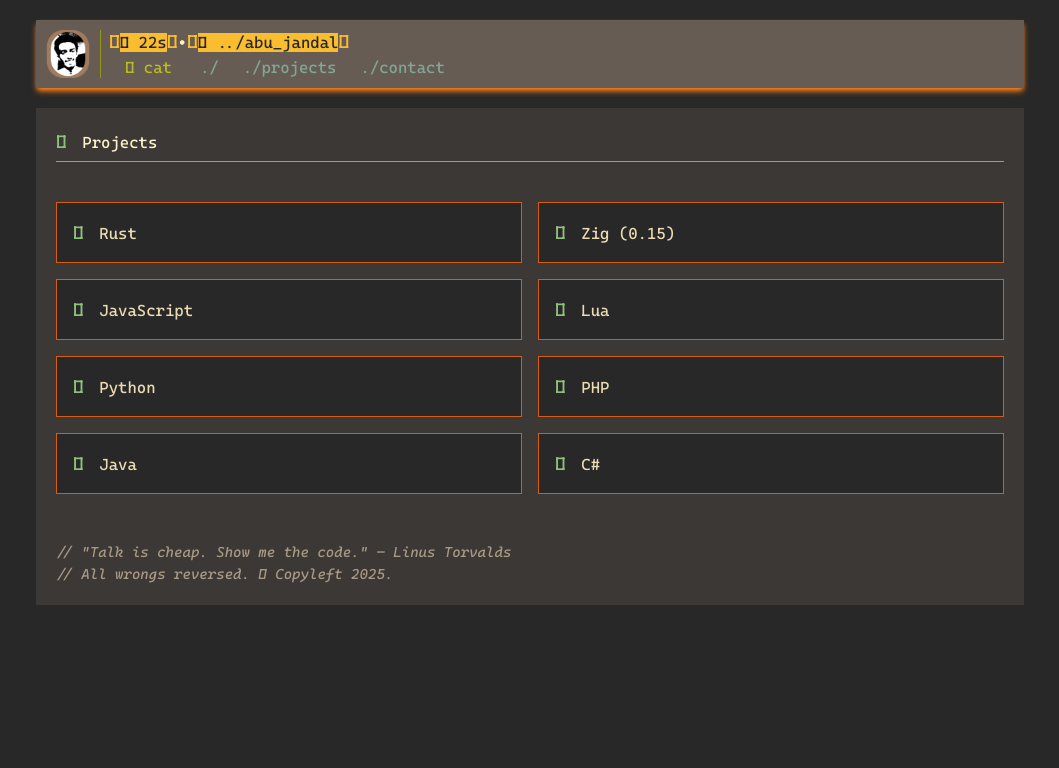
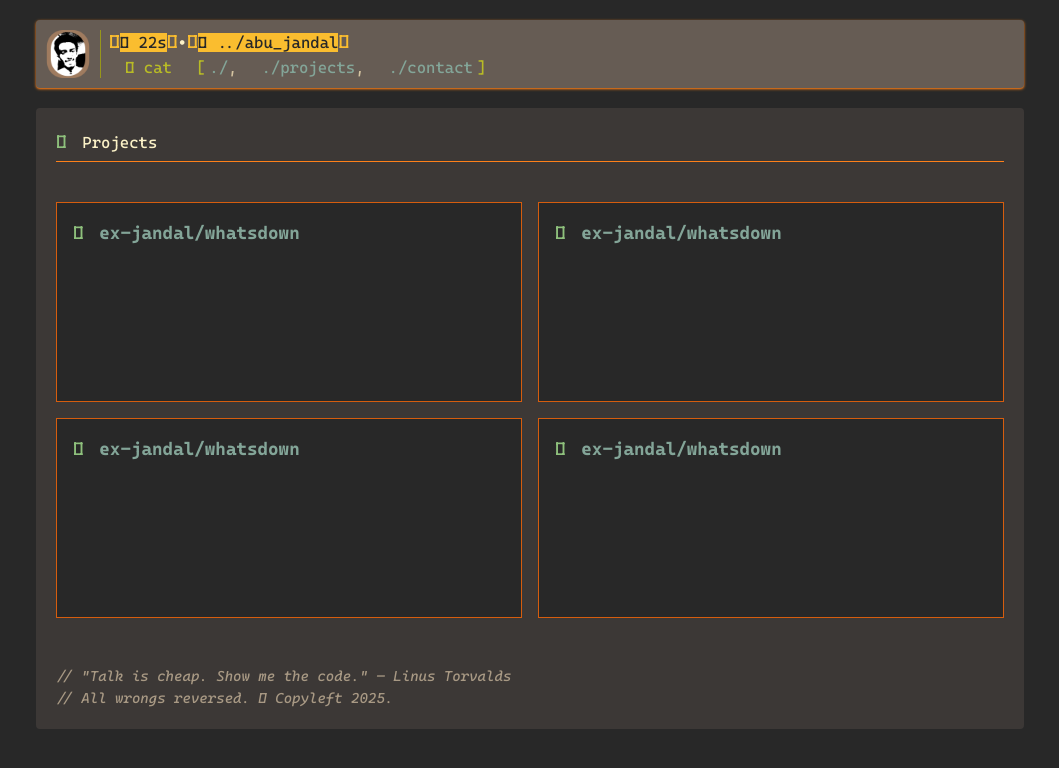
Before and after one commit to ex-jandal/my-portfolio, a SvelteKit app: page /projects in a window 1280 px wide. Shown: the top 768 px of the page, without its empty margins (110-1169 px from the left). Built offline with nearby package versions, Linux system fonts and the light colour scheme; a web font is replaced by a local one.

Commit message:
add redius to corner, makeup the project cards, fix the small screens' navbar

```diff
--- a/src/routes/+layout.svelte
+++ b/src/routes/+layout.svelte
@@ -23,7 +23,7 @@ a:playing {
 </style>
 
 <div class="max-w-257 m-auto">
-  <header class="bg-gruvbox-dark3 shadow-gruvbox-bright-orange shadow-md text-gruvbox-bright-orange m-5">
+  <header class="bg-gruvbox-dark3 shadow-gruvbox-bright-orange shadow-sm text-gruvbox-bright-orange m-5 rounded-sm">
     <nav class="flex flex-row justify-between items-center pl-2 pr-2 py-2">
       <div class="flex flex-row items-center gap-2">
           <img src="{favicon256}" class="h-12 hidden sm:inline pr-2 border-r border-gruvbox-green" alt="">
@@ -36,42 +36,43 @@ a:playing {
 
           <div class="ml-4 flex flex-row">
             <img src="{favicon256}" class="h-6 inline sm:hidden pr-2 mr-2 border-r border-gruvbox-green" alt="">
-            <div class="text-gruvbox-bright-green flex flex-row gap-2">
+            <div class="text-gruvbox-bright-green flex flex-row gap-1">
               <span>󱆃 cat</span>
+              <span class="sm:ml-5 ml-2">[</span>
               <button onclick={() => menu_clecked = true}
-                class="sm:hidden relative -translate-x-3 translate-y-0.5 scale-[60%] text-gruvbox-gray hover:cursor-pointer bg-gruvbox-dark1 opacity-70 hover:opacity-100 transition-all duration-200 rounded-xl px-3">󰇘</button>
+                class="sm:hidden relative translate-y-0.5 scale-[75%] text-gruvbox-gray hover:cursor-pointer bg-gruvbox-dark1 opacity-70 hover:opacity-100 transition-all duration-200 rounded-xl px-3">󰇘</button>
 
               {#if (menu_clecked.valueOf())}
-                <button in:slide={{ duration: 400 }} out:blur={{ duration: 400 }} onclick={() => menu_clecked = false} class="absolute h-screen w-screen top-0 left-0 backdrop-opacity-70">
-                  <div class="absolute text-start w-40 top-20 left-30 bg-gruvbox-dark0 flex flex-col items-baseline p-5 rounded-4xl">
+                <button in:blur={{ duration: 400 }} out:blur={{ duration: 400 }} onclick={() => menu_clecked = false} class="fixed h-screen w-screen top-0 left-0 bg-gruvbox-dark1 opacity-50">&af;
+                </button>
+                  <button onclick={() => menu_clecked = false} in:slide={{ duration: 400 }} out:blur={{ duration: 400 }} class="absolute text-start w-40 top-20 left-30 bg-gruvbox-dark0 flex flex-col gap-3 items-baseline p-5 border border-gruvbox-orange rounded-sm">
                     <a class="block w-full" href="/">./</a>
                     <a class="block w-full" href="/projects">./projects</a>
                     <a class="block w-full" href="/contact">./contact</a>
-                  </div>
-                </button>
+                  </button>
               {/if}
 
-              <div class="hidden sm:flex flex-row ml-5 gap-6">
+              <div class="hidden sm:flex flex-row gap-6">
                 <a href="/">
-                  ./
+                  ./<span class="text-gruvbox-light2">,</span>
                 </a>
                 <a href="/projects">
-                  ./projects
+                  ./projects<span class="text-gruvbox-light2">,</span>
                 </a>
                 <a href="/contact">
                   ./contact
                 </a>
               </div>
+              <span>]</span>
             </div>
           </div>
         </div>
       </div>
-      <div class="flex flex-row items-center gap-2">
-      </div>
+      <div class="flex flex-row items-center gap-2"></div>
     </nav>
   </header>
 
-  <main class="m-5 mt-0 p-5 bg-gruvbox-dark1">
+  <main class="m-5 mt-0 p-5 bg-gruvbox-dark1 rounded-sm">
     {@render children()}
     <footer>
       <p class="comment">// "Talk is cheap. Show me the code." — Linus Torvalds</p>
--- a/src/routes/+page.svelte
+++ b/src/routes/+page.svelte
@@ -36,7 +36,7 @@
 <div in:slide={{ duration: 1500 }}>
   <h1> It's me. Abu_jandal</h1>
 
-  <div class="bg-gruvbox-dark0 py-10 sm:px-0 px-5 flex sm:flex-row flex-col items-center">
+  <div class="bg-gruvbox-dark0 py-10 sm:px-0 px-5 flex sm:flex-row flex-col items-center rounded-sm">
     <div class="sm:min-w-70 flex justify-center items-center">
       <pre class="ascii-art text-[10px]">
                         ________
--- a/src/routes/contact/+page.svelte
+++ b/src/routes/contact/+page.svelte
@@ -12,7 +12,8 @@
   <div class="pl-2">
     <p><span class="icon"></span> GitHub: <a href="https://github.com/ex-jandal" target="_blank">@ex-jandal</a></p>
     <p><span class="icon">󰋾</span> Instagram: <a href="https://instagram.com/ex.jandal" target="_blank">@ex.jandal</a></p>
+    <p><span class="icon"></span> Telegram <a href="https://t.me/ab0_jandal">@ab0_jandal</a></p>
     <p><span class="icon">󰇮</span> Email: <a href="mailto:sultan.majed@proton.me">Sultan Majed</a></p>
-    <p><span class="icon">󰏲</span> Phone: <a href="tel:+967782424366">+967 78-2424-366</a></p>
+    <!-- <p><span class="icon">󰏲</span> Phone: <a href="tel:+967782424366">+967 78-2424-366</a></p> -->
   </div>
 </div>
--- a/src/routes/layout.css
+++ b/src/routes/layout.css
@@ -68,6 +68,7 @@ footer {
   background: var(--color-gruvbox-dark0);
   border: 1px solid var(--color-gruvbox-orange);
   padding: 1em;
+  border-radius: 4px;
 }
 .icon {
   margin-right: 0.4rem;
--- a/src/routes/projects/+page.svelte
+++ b/src/routes/projects/+page.svelte
@@ -16,19 +16,38 @@
     background: var(--color-gruvbox-dark0);
     border: 1px solid var(--color-gruvbox-orange);
     padding: 1em;
+    height: 200px;
+  }
+  .pro-card_title {
+    font-size: 18px;
+    font-weight: bolder;
+  }
+  a:hover {
+    text-decoration: none;
+    box-shadow: 0px 0px 20px var(--color-gruvbox-bright-red);
+    scale: 101%;
+    translate: 0px -3px;
   }
 </style>
 
 <div in:slide={{ duration: 400 }}>
   <h2 class="frist-h2"><span class="icon"></span> Projects</h2>
   <div class="grid sm:grid-cols-2 grid-cols-1 mt-10 gap-4">
-    <div class="pro-card"><span class="icon"></span> Rust</div>
-    <div class="pro-card"><span class="icon"></span> Zig (0.15)</div>
-    <div class="pro-card"><span class="icon"></span> JavaScript</div>
-    <div class="pro-card"><span class="icon"></span> Lua</div>
-    <div class="pro-card"><span class="icon"></span> Python</div>
-    <div class="pro-card"><span class="icon"></span> PHP</div>
-    <div class="pro-card"><span class="icon"></span> Java</div>
-    <div class="pro-card"><span class="icon"></span> C#</div>
+    <a href="https://github.com/ex-jandal/whatsdown" class="pro-card">
+      <span class="icon"></span>
+      <span class="pro-card_title">ex-jandal/whatsdown</span>
+    </a>
+    <a href="https://github.com/ex-jandal/whatsdown" class="pro-card">
+      <span class="icon"></span>
+      <span class="pro-card_title">ex-jandal/whatsdown</span>
+    </a>
+    <a href="https://github.com/ex-jandal/whatsdown" class="pro-card">
+      <span class="icon"></span>
+      <span class="pro-card_title">ex-jandal/whatsdown</span>
+    </a>
+    <a href="https://github.com/ex-jandal/whatsdown" class="pro-card">
+      <span class="icon"></span>
+      <span class="pro-card_title">ex-jandal/whatsdown</span>
+    </a>
   </div>
 </div>
```
